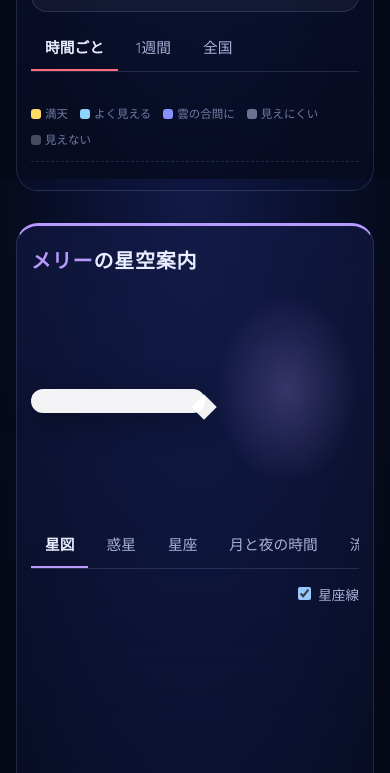
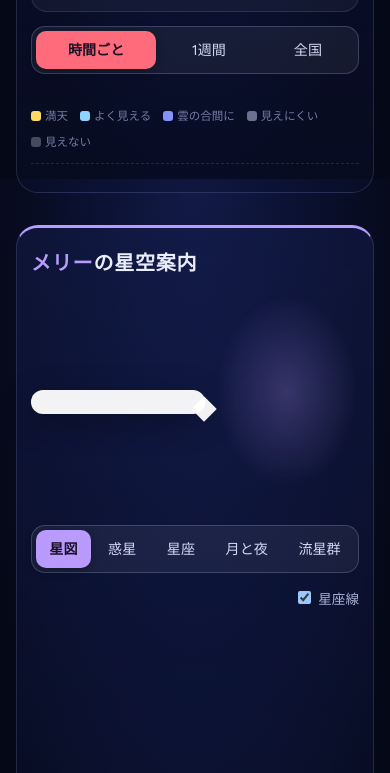
Before and after one commit to nishikawa251/hifuu-starnavi, a plain HTML site: page index.html in a window 390 px wide. Shown: the part 665-1438 px from the top of the page. Drawn offline with Linux system fonts and the light colour scheme; a web font is replaced by a local one.

Commit message:
タブボタンを見やすくする
- パネル内のタブを、枠付きの切り替えボタン型に変更（選択中はキャラクターの色で塗る）
- 夜の切り替えタブの文字と枠を明るく
- スマホではタブを横幅いっぱいに並べ、「月と夜の時間」を「月と夜」に短縮

Co-Authored-By: Claude Opus 5.5 <noreply@anthropic.com>

```diff
--- a/css/style.css
+++ b/css/style.css
@@ -71,9 +71,10 @@ button:focus-visible, select:focus-visible, input:focus-visible { outline: 2px s
 .tabs { display: flex; gap: 8px; overflow-x: auto; scrollbar-width: none; }
 .tabs::-webkit-scrollbar { display: none; }
 .tab {
-  flex: 0 0 auto; font: inherit; color: var(--text-dim); background: var(--card); border: 1px solid var(--line);
-  border-radius: 999px; padding: 6px 20px; cursor: pointer; white-space: nowrap; font-size: 0.95rem;
+  flex: 0 0 auto; font: inherit; color: #d3d8f5; background: rgba(255, 255, 255, 0.07); border: 1px solid rgba(190, 205, 255, 0.3);
+  border-radius: 999px; padding: 7px 22px; cursor: pointer; white-space: nowrap; font-size: 0.98rem; font-weight: 500;
 }
+.tab:hover { color: #fff; background: rgba(255, 255, 255, 0.12); }
 .tab[aria-selected="true"] { color: var(--bg-0); background: var(--text); border-color: var(--text); font-weight: 700; }
 
 /* ---------- panels: 立ち絵 + 吹き出し + 中身 ---------- */
@@ -134,15 +135,20 @@ main { display: grid; gap: 32px; padding: 8px 16px 48px; }
 @keyframes blink { 50% { opacity: 0; } }
 
 /* ---------- sub tabs ---------- */
-.subtabs { display: flex; gap: 4px; overflow-x: auto; scrollbar-width: none; border-bottom: 1px solid var(--line); }
-.subtabs::-webkit-scrollbar { display: none; }
+/* ボタンが並んだ「切り替えスイッチ」型。選択中はキャラクターの色で塗る */
+.subtabs {
+  display: flex; flex-wrap: wrap; gap: 4px; width: fit-content; max-width: 100%;
+  padding: 4px; background: rgba(255, 255, 255, 0.06); border: 1px solid rgba(190, 205, 255, 0.22); border-radius: 14px;
+}
 .subtabs button {
-  flex: 0 0 auto; font: inherit; font-size: 0.92rem; color: var(--text-dim); background: none; border: 0;
-  padding: 8px 14px 10px; cursor: pointer; border-bottom: 3px solid transparent; margin-bottom: -1px; white-space: nowrap;
+  flex: 0 0 auto; font: inherit; font-size: 0.95rem; font-weight: 500; color: #d3d8f5; background: transparent;
+  border: 0; border-radius: 10px; padding: 7px 16px; cursor: pointer; white-space: nowrap;
+  transition: background-color 0.15s, color 0.15s;
 }
-.subtabs button:hover { color: var(--text); }
-.renko-panel .subtabs button[aria-selected="true"] { color: var(--text); font-weight: 700; border-bottom-color: var(--renko); }
-.mary-panel .subtabs button[aria-selected="true"] { color: var(--text); font-weight: 700; border-bottom-color: var(--mary); }
+.subtabs button:hover { color: #fff; background: rgba(255, 255, 255, 0.1); }
+.subtabs button[aria-selected="true"] { color: #1a1026; font-weight: 700; box-shadow: 0 2px 10px rgba(0, 0, 0, 0.3); }
+.renko-panel .subtabs button[aria-selected="true"] { background: var(--renko); }
+.mary-panel .subtabs button[aria-selected="true"] { background: var(--mary); }
 .view { min-width: 0; }
 .view-note { margin: 10px 0 0; font-size: 0.8rem; color: var(--text-faint); }
 .view-note-top { margin: 0 0 10px; }
@@ -287,6 +293,9 @@ main { display: grid; gap: 32px; padding: 8px 16px 48px; }
   .index-num { font-size: 2rem; }
   .index-label { font-size: 1.15rem; }
   .facts-row { gap: 0 14px; }
+  .subtabs { width: 100%; flex-wrap: nowrap; }
+  .subtabs button { flex: 1 1 auto; font-size: 0.88rem; padding: 7px 6px; }
+  .wide-only { display: none; }
   .weekly { grid-template-columns: repeat(7, 76px); }
   .meteor { grid-template-columns: auto 1fr; }
   .meteor .m-moon { grid-column: 2; text-align: left; }
--- a/index.html
+++ b/index.html
@@ -94,7 +94,7 @@
           <button type="button" role="tab" data-view="chart" aria-selected="true">星図</button>
           <button type="button" role="tab" data-view="planets" aria-selected="false">惑星</button>
           <button type="button" role="tab" data-view="consts" aria-selected="false">星座</button>
-          <button type="button" role="tab" data-view="moon" aria-selected="false">月と夜の時間</button>
+          <button type="button" role="tab" data-view="moon" aria-selected="false">月と夜<span class="wide-only">の時間</span></button>
           <button type="button" role="tab" data-view="meteors" aria-selected="false">流星群</button>
         </div>
 
```
